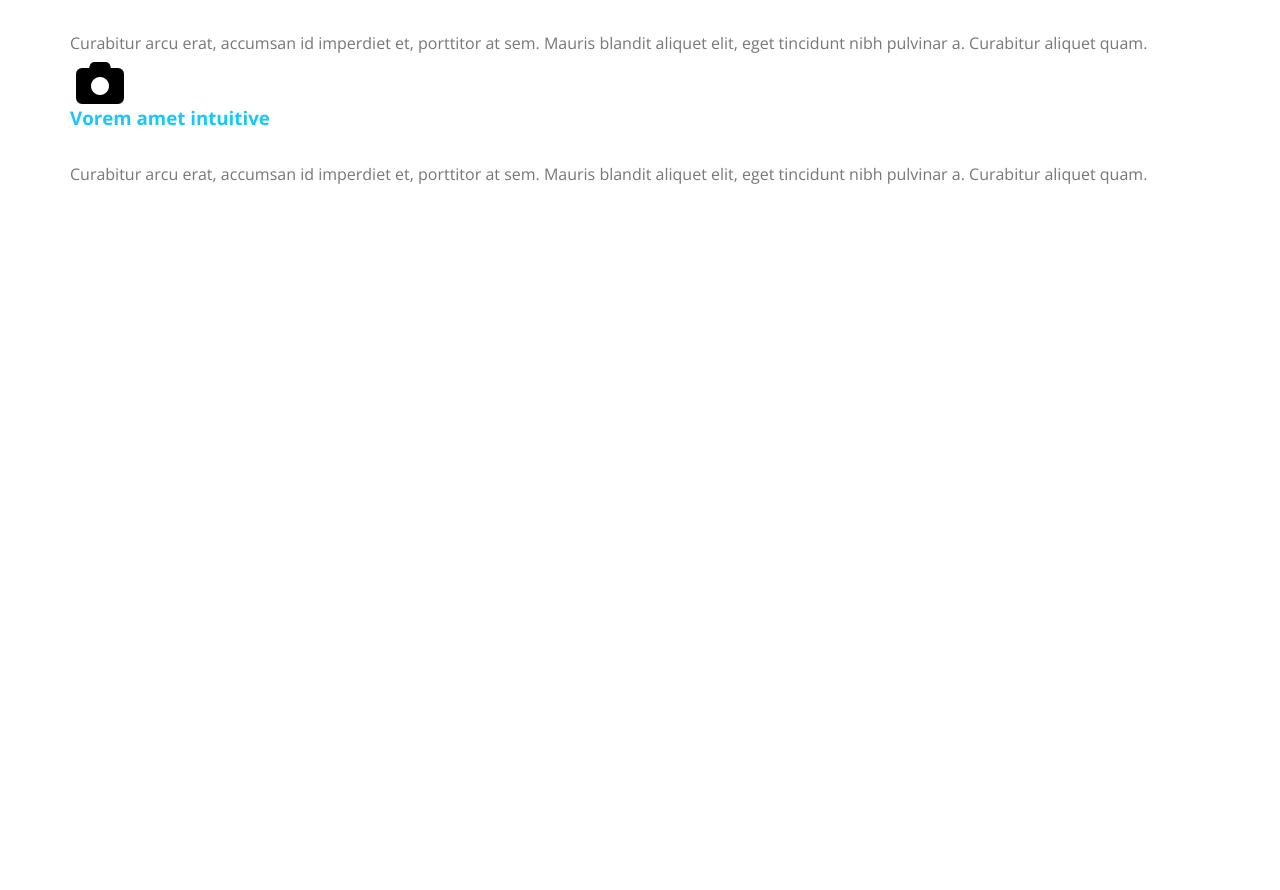
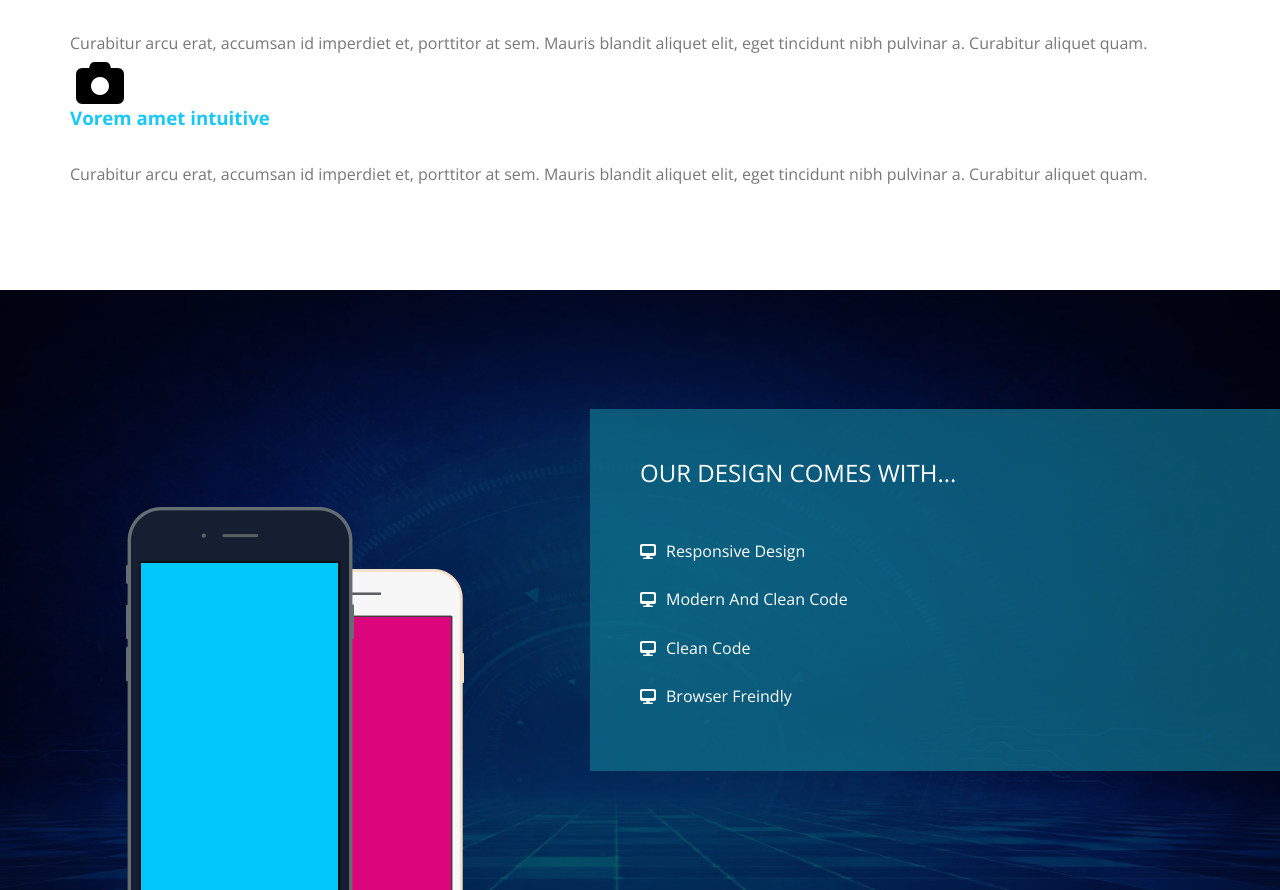
Before and after one commit to yusef1012005-cmd/Html-_Css-_template_Two, a plain HTML site: page index.html in a window 1280 px wide. Shown: the part 1516-2406 px from the top of the page. Before the commit the page ends 1806 px from the top, so only its background shows below. Drawn offline with nearby package versions, Linux system fonts and the light colour scheme.

Commit message:
creating the design section

```diff
--- a/css/main.css
+++ b/css/main.css
@@ -269,3 +269,68 @@
   color: #777;
 }
 /* End services */
+/* Start Design */
+.design {
+  display: flex;
+  align-items: center;
+  background-image: url(../images/design.jpeg);
+  background-size: cover;
+  overflow: hidden;
+  padding-top: var(--section-padding);
+  padding-bottom: var(--section-padding);
+  height: 600px;
+  position: relative;
+}
+.design::before {
+  content: "";
+  position: absolute;
+  background-color: rgb(0 0 0 / 60%);
+  width: 100%;
+  height: 100%;
+  top: 0;
+  left: 0;
+}
+.design .image,
+.design .text {
+  z-index: 2;
+  position: relative;
+  flex: 1;
+}
+.design .image {
+  text-align: center;
+}
+.design .image img {
+  bottom: -150px;
+  position: relative;
+}
+@media(max-width:767px) {
+  .design .image  {
+    display: none;
+  }
+}
+
+
+.design .text {
+  padding: 50px;
+  color: white;
+  background-color: var(--transparent-color);
+}
+.design .text h2 {
+  font-weight: normal;
+  text-transform: uppercase;
+  margin-bottom: 40px;
+}
+.design .text ul li {
+  padding: 15px 0;
+}
+.design .text ul li::before {
+  content: '\f390';
+  font-family: 'Font Awesome 7 Free';
+  font-weight: 900;
+  margin-right:10px ;
+  position: relative;
+  top: 1;
+}
+
+
+/* End Design */
--- a/index.html
+++ b/index.html
@@ -111,5 +111,23 @@
         </div>
        </div>
        <!-- End Services -->
+        <!-- Start Design -->
+<div class="design">
+  <div class="image">
+    <img src="images/mobile.png" alt="Mobile">
+  </div>
+  <div class="text">
+  <h2>
+Our Design Comes With...
+  </h2>
+  <ul>
+    <li>Responsive Design</li>
+    <li>Modern And Clean Code</li>
+    <li>Clean Code</li>
+    <li>Browser Freindly</li>
+  </ul>
+</div>
+</div>
+        <!-- End Design -->
 </body>
 </html>
```
Also changed, not shown: images/design.jpeg (renamed from images/WhatsApp Image 2026-01-28 at 4.20.35 PM (1).jpeg).
